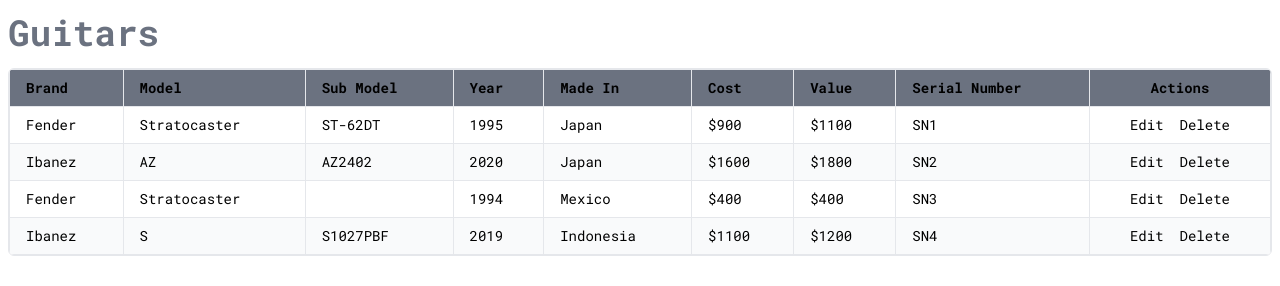
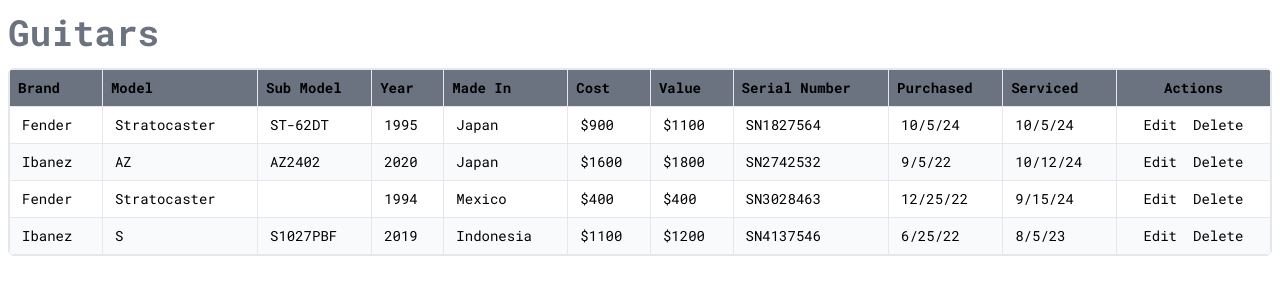
Before and after one commit to elibodo/string_vault, a Next.js app: page /profile in a window 1280 px wide. Shown: the part 324-610 px from the top of the page. Built offline with nearby package versions, Linux system fonts and the light colour scheme; no server answers.

Commit message:
added more guitar information

```diff
--- a/app/components/AddGuitar.tsx
+++ b/app/components/AddGuitar.tsx
@@ -10,6 +10,8 @@
   const [year, setYear] = useState("");
   const [cost, setCost] = useState("");
   const [value, setValue] = useState("");
+  const [purchaseDate, setPurchaseDate] = useState("");
+  const [serviceDate, setServiceDate] = useState("");
   const [serialNumber, setSerialNumber] = useState("");
   return (
     <form className="p-2 max-w-2xl mx-auto">
@@ -178,6 +180,40 @@
           />
         </div>
 
+        {/* purchase date */}
+        <div className="flex flex-col">
+          <label
+            htmlFor="purchaseDate"
+            className="text-sm font-medium mb-1 dark:text-white text-black"
+          >
+            Purchase Date
+          </label>
+          <input
+            id="purchaseDate"
+            type="date"
+            value={purchaseDate}
+            onChange={(e) => setPurchaseDate(e.target.value)}
+            className="text-sm transition-all duration-300 ease-in-out flex-grow border-2 py-1 px-2 rounded-md dark:bg-gray-800 dark:text-white dark:border-gray-600 bg-gray-200 text-black border-gray-400"
+          />
+        </div>
+
+        {/* service date */}
+        <div className="flex flex-col">
+          <label
+            htmlFor="serviceDate"
+            className="text-sm font-medium mb-1 dark:text-white text-black"
+          >
+            Service Date
+          </label>
+          <input
+            id="serviceDate"
+            type="date"
+            value={serviceDate}
+            onChange={(e) => setServiceDate(e.target.value)}
+            className="text-sm transition-all duration-300 ease-in-out flex-grow border-2 py-1 px-2 rounded-md dark:bg-gray-800 dark:text-white dark:border-gray-600 bg-gray-200 text-black border-gray-400"
+          />
+        </div>
+
         {/* Image File */}
         <div className="flex flex-col">
           <label
--- a/app/guitars.ts
+++ b/app/guitars.ts
@@ -8,7 +8,9 @@
     madeIn: "Japan",
     cost: 900,
     value: 1100,
-    serialNumber: "SN1",
+    serialNumber: "SN1827564",
+    purchaseDate: "10/5/24",
+    serviceDate: "10/5/24",
     imageUrl: "/fender.jpg",
   },
   {
@@ -20,7 +22,9 @@
     madeIn: "Japan",
     cost: 1600,
     value: 1800,
-    serialNumber: "SN2",
+    serialNumber: "SN2742532",
+    purchaseDate: "9/5/22",
+    serviceDate: "10/12/24",
     imageUrl: "/ibanez_az.jpg",
   },
   {
@@ -32,7 +36,9 @@
     subModel: "",
     cost: 400,
     value: 400,
-    serialNumber: "SN3",
+    serialNumber: "SN3028463",
+    purchaseDate: "12/25/22",
+    serviceDate: "9/15/24",
     imageUrl: "/fender2.jpg",
   },
   {
@@ -44,7 +50,9 @@
     madeIn: "Indonesia",
     cost: 1100,
     value: 1200,
-    serialNumber: "SN4",
+    serialNumber: "SN4137546",
+    purchaseDate: "6/25/22",
+    serviceDate: "8/5/23",
     imageUrl: "/ibanez_s_7.jpg",
   },
 ];
--- a/app/profile/page.tsx
+++ b/app/profile/page.tsx
@@ -67,15 +67,17 @@
         <table className="min-w-full border-collapse border text-sm">
           <thead className="bg-gray-500 ">
             <tr className="whitespace-nowrap">
-              <th className="border px-4 py-2 text-left">Brand</th>
-              <th className="border px-4 py-2 text-left">Model</th>
-              <th className="border px-4 py-2 text-left">Sub Model</th>
-              <th className="border px-4 py-2 text-left">Year</th>
-              <th className="border px-4 py-2 text-left">Made In</th>
-              <th className="border px-4 py-2 text-left">Cost</th>
-              <th className="border px-4 py-2 text-left">Value</th>
-              <th className="border px-4 py-2 text-left">Serial Number</th>
-              <th className="border px-4 py-2 text-center">Actions</th>
+              <th className="border px-2 py-2 text-left">Brand</th>
+              <th className="border px-2 py-2 text-left">Model</th>
+              <th className="border px-2 py-2 text-left">Sub Model</th>
+              <th className="border px-2 py-2 text-left">Year</th>
+              <th className="border px-2 py-2 text-left">Made In</th>
+              <th className="border px-2 py-2 text-left">Cost</th>
+              <th className="border px-2 py-2 text-left">Value</th>
+              <th className="border px-2 py-2 text-left">Serial Number</th>
+              <th className="border px-2 py-2 text-left">Purchased</th>
+              <th className="border px-2 py-2 text-left">Serviced</th>
+              <th className="border px-2 py-2 text-center">Actions</th>
             </tr>
           </thead>
           <tbody>
@@ -84,17 +86,23 @@
                 key={guitar.serialNumber}
                 className="odd:bg-white even:bg-gray-50 hover:bg-gray-100 dark:odd:bg-gray-800 dark:even:bg-gray-900 dark:hover:bg-gray-700 "
               >
-                <td className="border px-4 py-2">{guitar.brand}</td>
-                <td className="border px-4 py-2">{guitar.model}</td>
-                <td className="border px-4 py-2">{guitar.subModel}</td>
-                <td className="border px-4 py-2">{guitar.year}</td>
-                <td className="border px-4 py-2">{guitar.madeIn}</td>
-                <td className="border px-4 py-2">${guitar.cost}</td>
-                <td className="border px-4 py-2">${guitar.value}</td>
-                <td className="border px-4 py-2">{guitar.serialNumber}</td>
-                <td className="border px-4 py-2 text-center whitespace-nowrap">
-                  <button className="hover:underline mr-4">Edit</button>
-                  <button className="hover:underline">Delete</button>
+                <td className="border px-3 py-2">{guitar.brand}</td>
+                <td className="border px-3 py-2">{guitar.model}</td>
+                <td className="border px-3 py-2">{guitar.subModel}</td>
+                <td className="border px-3 py-2">{guitar.year}</td>
+                <td className="border px-3 py-2">{guitar.madeIn}</td>
+                <td className="border px-3 py-2">${guitar.cost}</td>
+                <td className="border px-3 py-2">${guitar.value}</td>
+                <td className="border px-3 py-2">{guitar.serialNumber}</td>
+                <td className="border px-3 py-2">{guitar.purchaseDate}</td>
+                <td className="border px-3 py-2">{guitar.serviceDate}</td>
+                <td className="border px-3 py-2 text-center whitespace-nowrap">
+                  <button className="hover:underline hover:font-bold mr-4">
+                    Edit
+                  </button>
+                  <button className="hover:underline hover:font-bold">
+                    Delete
+                  </button>
                 </td>
               </tr>
             ))}
```
